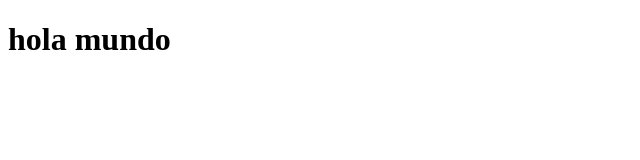
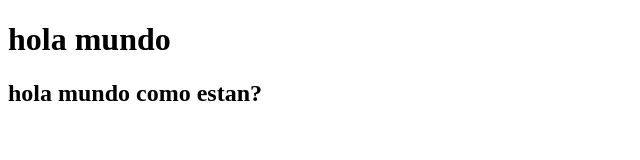
Before and after one commit to donatomu/prueba, a plain HTML site: page index.html in a window 1280 px wide. Shown: the whole page, without its empty margins (0-640 px from the left). Drawn offline with Linux system fonts and the light colour scheme.

Commit message:
cambios2

```diff
--- a/index.html
+++ b/index.html
@@ -7,5 +7,6 @@
 </head>
 <body>
     <h1>hola mundo</h1>
+    <h2>hola mundo como estan?</h2>
 </body>
 </html>
```
